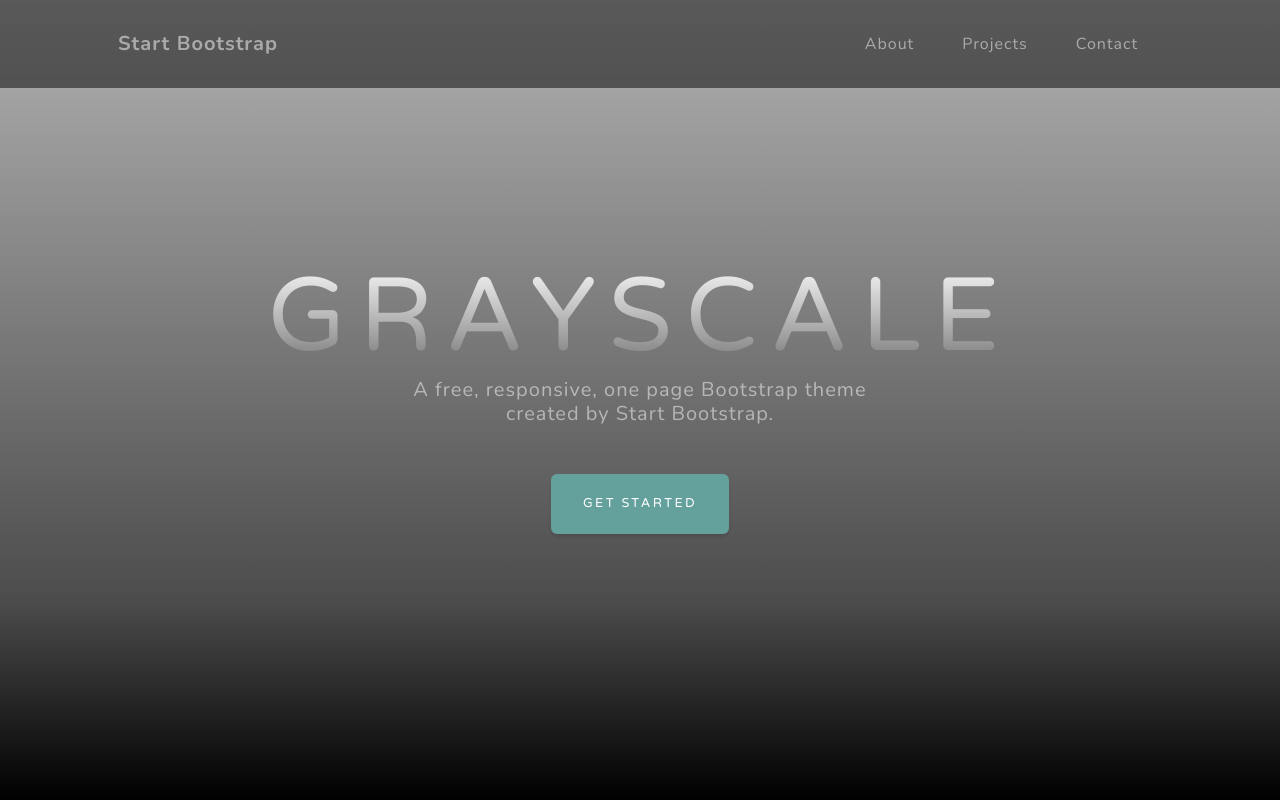
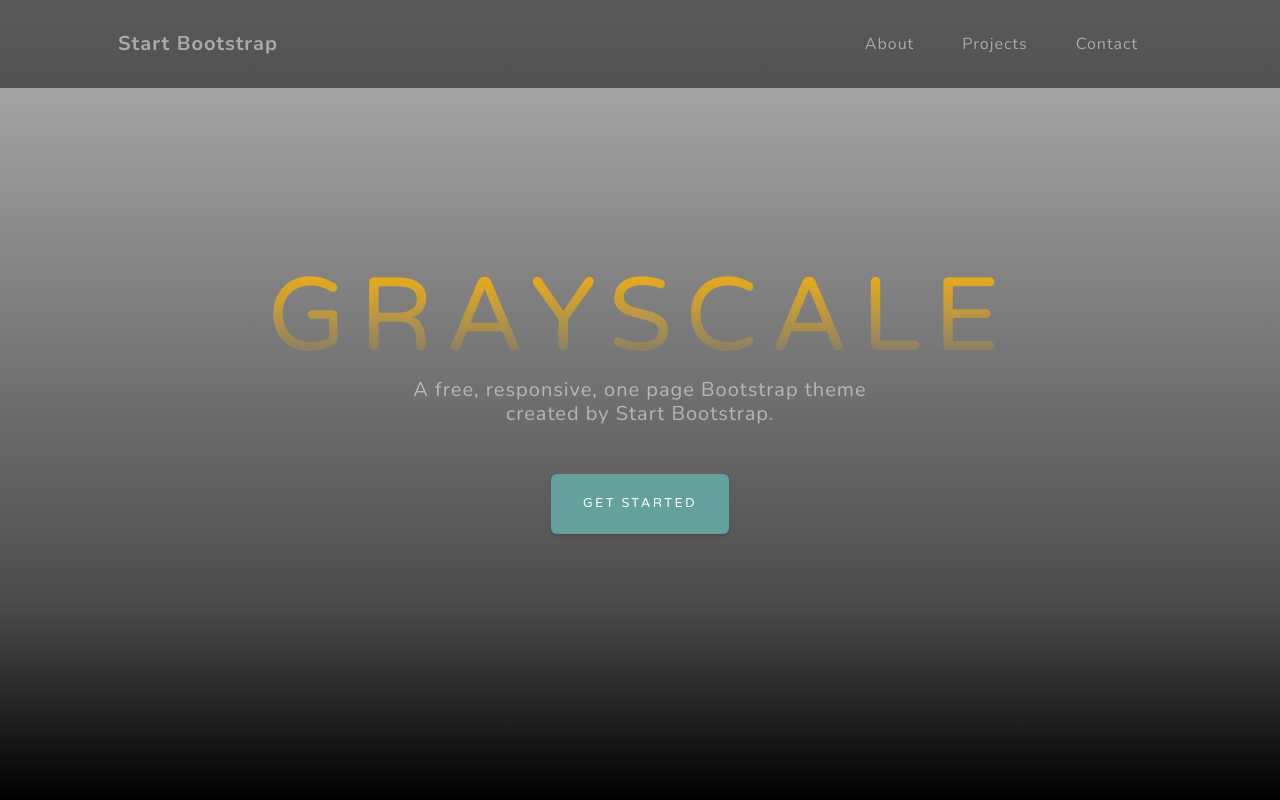
Before and after one commit to dbantin19/Sunflower-Studios, a website: page src/pug/index.pug in a window 1280 px wide. Shown: the top 800 px of the page. Drawn offline with nearby package versions, Linux system fonts and the light colour scheme; files that its build step writes are made by us from their sources; files whose address does not match are found by name.

Commit message:
Added $sunflower variable to scss, applied to h1 in masthead

```diff
--- a/src/scss/sections/_masthead.scss
+++ b/src/scss/sections/_masthead.scss
@@ -23,7 +23,9 @@
         font-size: 2.5rem;
         line-height: 2.5rem;
         letter-spacing: 0.8rem;
-        background: linear-gradient(fade-out($white, 0.1), fade-out($white, 1));
+        /*background: linear-gradient(fade-out($white, 0.1), fade-out($white, 1));
+        -webkit-text-fill-color: transparent;*/
+        background: linear-gradient(fade-out($sunflower, 0.1), fade-out($white, 1));
         -webkit-text-fill-color: transparent;
         background-clip: text;
     }
--- a/src/scss/variables/_colors.scss
+++ b/src/scss/variables/_colors.scss
@@ -5,7 +5,7 @@
 // Color system
 
 // Grayscale
-
+$sunflower: rgb(255 180 0);
 $white: #fff;
 $gray-100: #f8f9fa;
 $gray-200: #e9ecef;
@@ -40,18 +40,21 @@
 
 // Bootstrap color map
 
-$theme-colors: ("primary": $primary,
+$theme-colors: (
+    "primary": $primary,
     "secondary": $secondary,
     "success": $success,
     "info": $info,
     "warning": $warning,
     "danger": $danger,
     "light": $light,
-    "dark": $dark);
+    "dark": $dark
+);
 
 // Expanded color map
 
-$expanded-colors: ('black': $black,
+$expanded-colors: (
+    'black': $black,
     'white': $white,
 );
 
```
Also changed, not shown: dist/css/styles.css.
